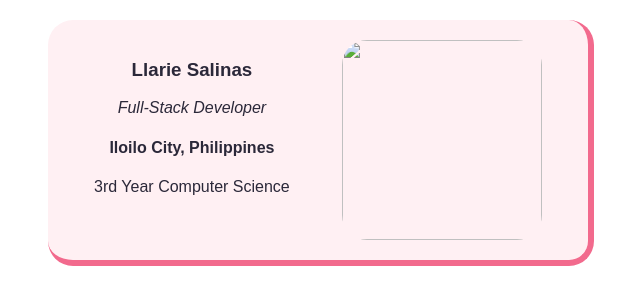
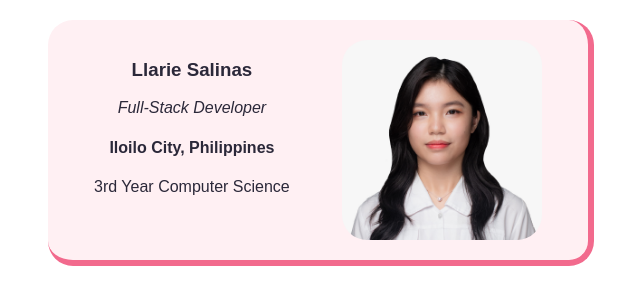
Before and after one commit to llariesalinas/business-card, a plain HTML site: page index.html in a window 1280 px wide. Shown: the whole page, without its empty margins (319-959 px from the left). Drawn offline with Linux system fonts and the light colour scheme.

Commit message:
Update avatar image source path in index.html

```diff
--- a/index.html
+++ b/index.html
@@ -10,7 +10,7 @@
                 <h4>Iloilo City, Philippines</h4>
                 <p>3rd Year Computer Science</p>
             </div>
-            <img class="avatar" src="images/llarie.JPG">
+            <img class="avatar" src="llarie.JPG">
         </div>
     </body>
 </html>
```
